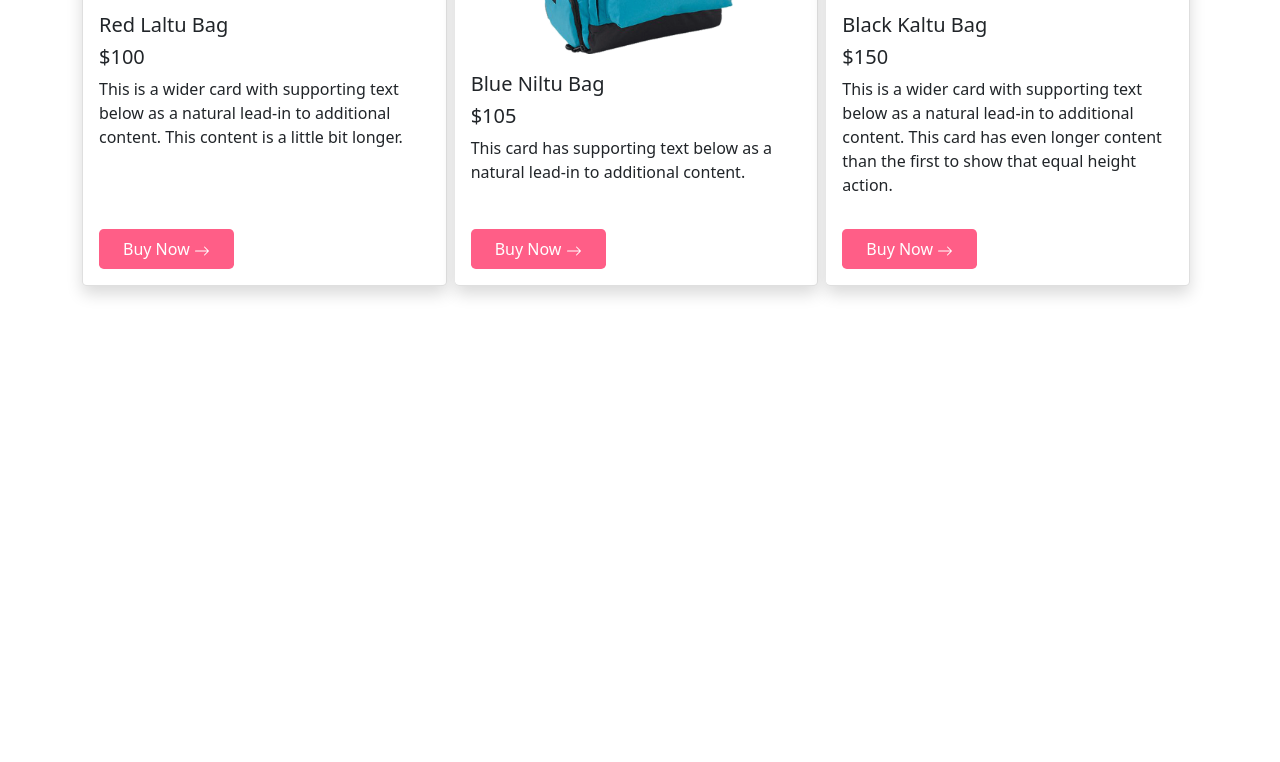
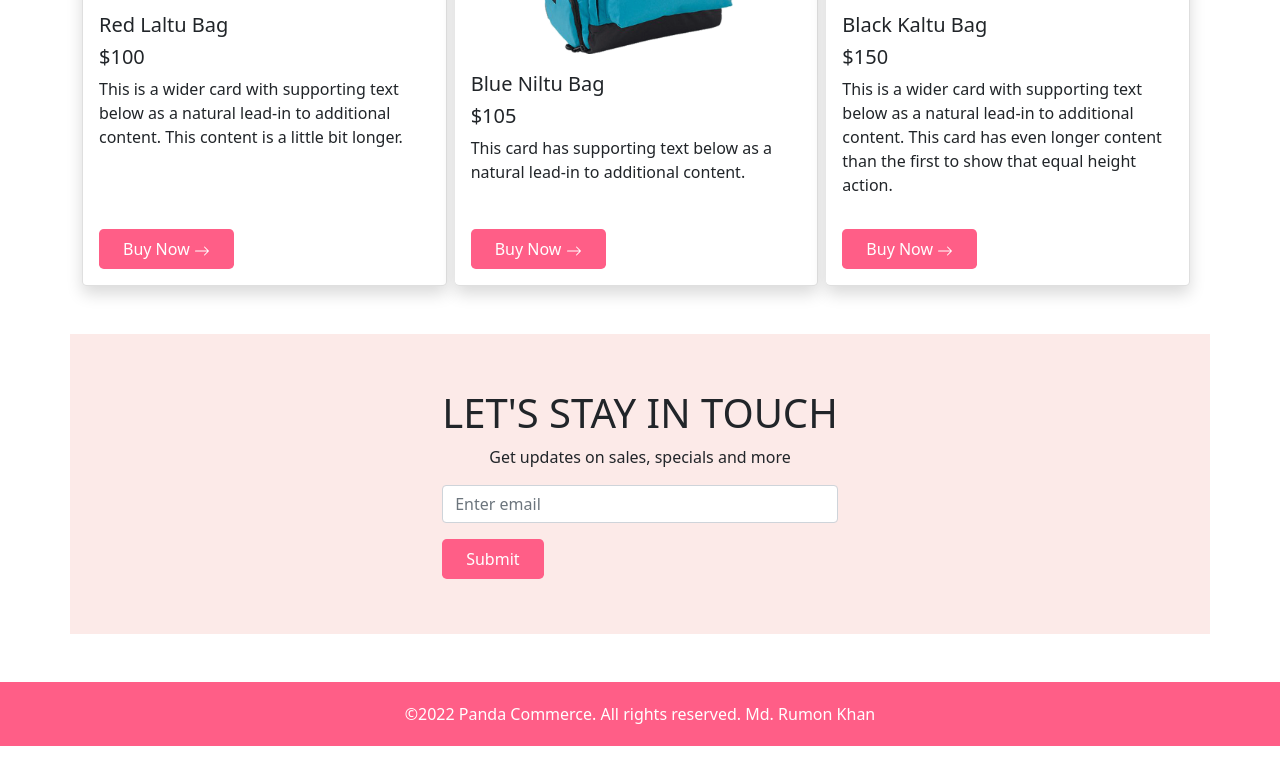
Before and after one commit to md-rumon-khan/panda-commerce-bootstrap, a plain HTML site: page index.html in a window 1280 px wide. Shown: the part 1704-2466 px from the top of the page. Before the commit the page ends 2038 px from the top, so only its background shows below. Drawn offline with nearby package versions, Linux system fonts and the light colour scheme.

Commit message:
Alhamdulillah all done

```diff
--- a/index.html
+++ b/index.html
@@ -268,7 +268,24 @@
                 </div>
             </div>
         </section>
+        <!-- Subscribe section start -->
+        <section class="container mb-5 d-flex justify-content-center align-items-center flex-column" id="subscribe">
+            <div class="">
+                <h1>LET'S STAY IN TOUCH</h1>
+                <p class="text-center">Get updates on sales, specials and more</p>
+                <form>
+                    <div class="form-group">
+                        <input type="email" class="form-control" id="exampleInputEmail1" aria-describedby="emailHelp"
+                            placeholder="Enter email">
+                    </div>
+                    <button type="submit" class="buy-now-button py-2 px-4 mt-3  rounded-3 text-white">Submit</button>
+                </form>
+            </div>
+        </section>
     </main>
+    <footer class="footer-section">
+        <p> &copy;2022 Panda Commerce. All rights reserved. Md. Rumon Khan</p>
+    </footer>
 
 
     <!-- bootstrap script link -->
--- a/styles/style.css
+++ b/styles/style.css
@@ -8,3 +8,13 @@
 .categories img{
     width: 100px;
 }
+#subscribe{
+    height: 300px;
+    background-color: #fceae8;
+}
+.footer-section p {
+    background-color: #ff5e87;
+    padding: 20px;
+    text-align: center;
+    color: white;
+}
```
